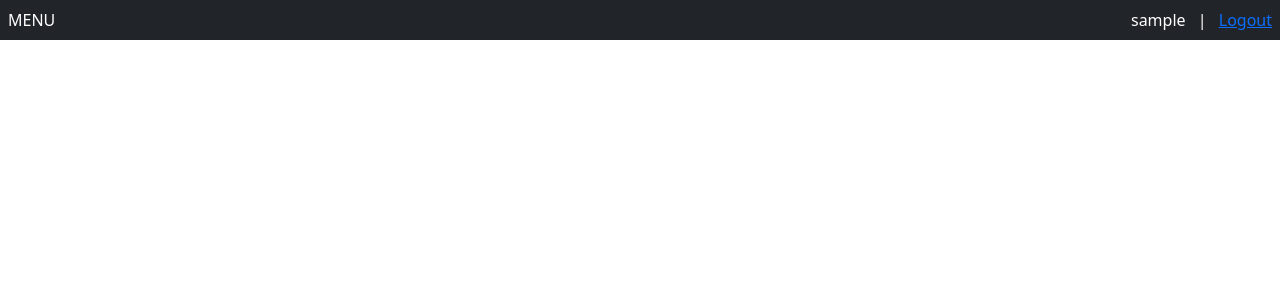
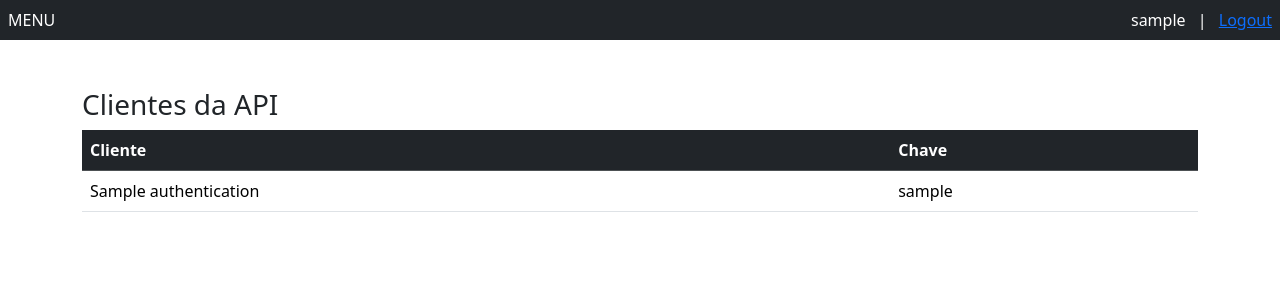
Before and after one commit to wallaceneres/API-PHP-V2, a PHP site: page / in a window 1280 px wide. Shown: the top 300 px of the page. Run offline with PHP 8.4, Linux system fonts and the light colour scheme; the visitor is signed in with stand-in values (Sample User, id 1); tables that the repository leaves empty or names only in its code hold one stand-in row (values such as "Sample post"); some libraries are stand-ins or nearby versions.

Commit message:
Admin page now list client name and user

```diff
--- a/admin/bo/home.php
+++ b/admin/bo/home.php
@@ -1,4 +1,37 @@
 <?php
     defined('ROOT') or die('Acesso inválido');
+    require_once('bo/navegacao.php');
+    ?>
 
-    require_once('navegacao.php');
+    <?php
+        //recolhe os dados das aplicacoes clientes da API
+
+        $db = new database();
+
+        $clientes_da_api = $db->EXE_QUERY("SELECT * FROM authentication");
+    ?>
+
+    <div class="container mt-5">
+        <div class="row">
+            <div class="col">
+
+                <h3>Clientes da API</h3>
+                <table class="table">
+                    <thead class="table-dark">
+                        <tr>
+                            <th>Cliente</th>
+                            <th>Chave</th>
+                        </tr>
+                    </thead>
+                    <tbody>
+                        <?php foreach($clientes_da_api as $cliente_da_api): ?>
+                            <tr>
+                                <td><?= $cliente_da_api['client_name'] ?></td>
+                                <td><?= $cliente_da_api['username'] ?></td>
+                            </tr>
+                        <?php endforeach; ?>
+                    </tbody>
+                </table>
+            </div>
+        </div>
+    </div>
--- a/admin/home.php
+++ /dev/null
@@ -1,5 +0,0 @@
-<?php
-    defined('ROOT') or die('Acesso inválido');
-?>
-
-<h1>BackOffice</h1>
```
